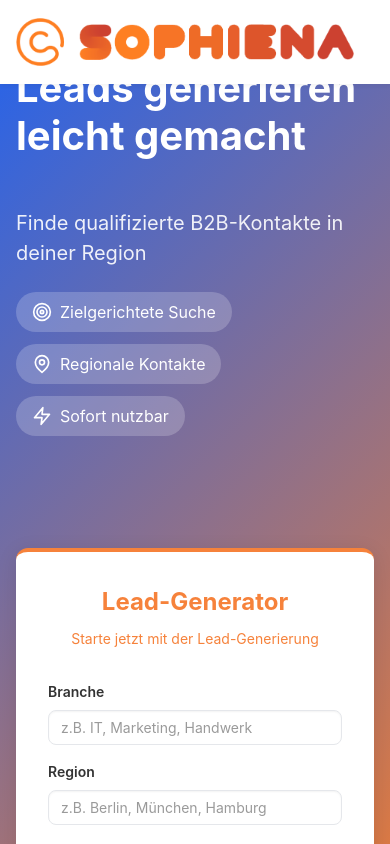
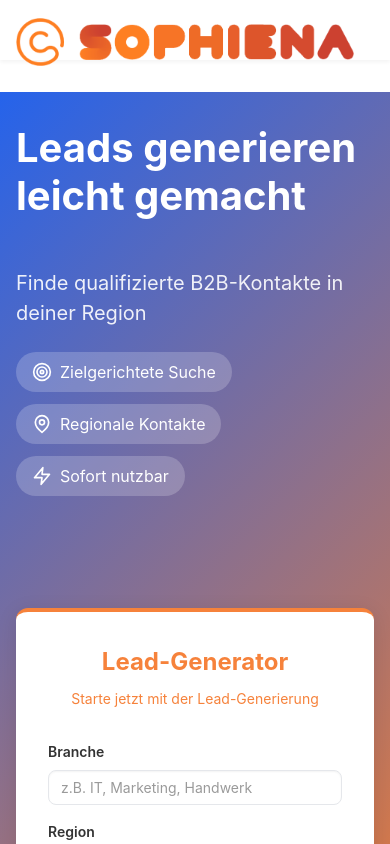
Before and after one commit to Caohung77/leadgenerator, a React (Vite) app: page / in a window 390 px wide. Shown: the top 844 px of the page. Built offline with nearby package versions, Linux system fonts and the light colour scheme; no server answers.

Commit message:
Fixed mobile layout: Added proper spacing for navbar and hero section to prevent overlap

```diff
--- a/src/index.css
+++ b/src/index.css
@@ -38,6 +38,7 @@
   min-height: auto;
   display: flex;
   align-items: center;
+  margin-top: 72px;
 }
 
 .hero-content {
@@ -74,6 +75,7 @@
   width: 100%;
   top: 0;
   z-index: 30;
+  height: 72px;
 }
 
 .navbar-brand {
@@ -280,14 +282,15 @@
 
 @media (max-width: 768px) {
   .hero.is-primary {
-    padding: 2rem 1rem;
+    padding: 3rem 1rem;
     min-height: auto;
-    text-align: left;
+    margin-top: 60px;
   }
 
   .hero-content {
     flex-direction: column;
     padding: 0;
+    gap: 2rem;
   }
 
   .hero-text {
@@ -329,6 +332,10 @@
   .feature-badge {
     font-size: 0.9rem;
     padding: 0.5rem 1rem;
+  }
+
+  .navbar {
+    height: 60px;
   }
 }
 
```
